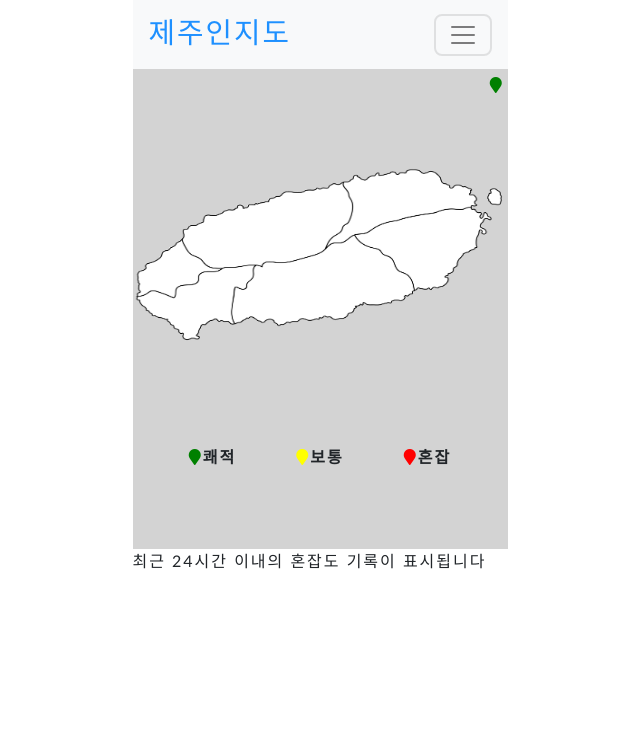
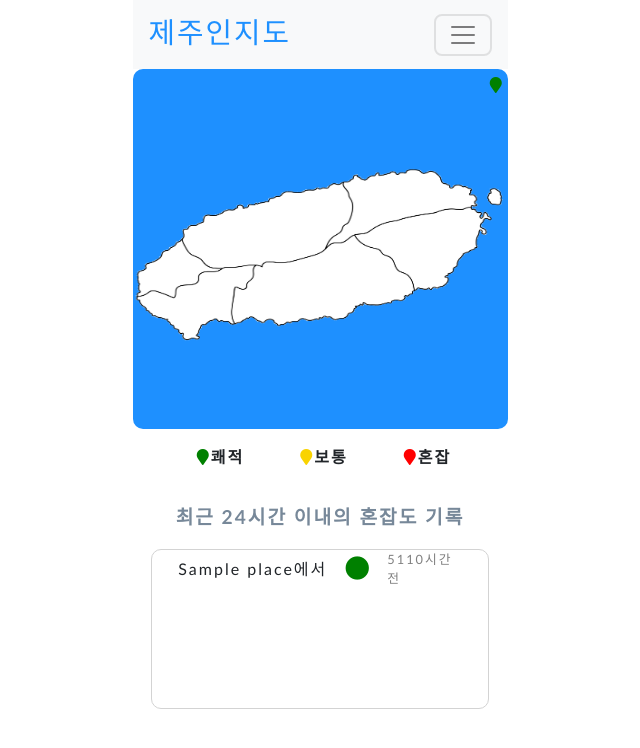
Before and after one commit to pilyeooong/jejuinjido, a Django app: page / in a window 1280 px wide. Shown: the top 748 px of the page, without its empty margins (320-960 px from the left). Run offline with Django 3.2, Linux system fonts and the light colour scheme; tables that the repository leaves empty hold one stand-in row (values such as "Sample post"); grey boxes marked "Sample" are stand-in pictures; data that the repository does not hold is empty; some libraries are stand-ins or nearby versions.

Commit message:
ADD: 메인페이지 혼잡도 로그

```diff
--- a/config/static/css/main.css
+++ b/config/static/css/main.css
@@ -17,7 +17,7 @@ body {
 }
 
 .yellow {
-    color:yellow;
+    color: #F9D300;
 }
 
 .green {
@@ -25,14 +25,15 @@ body {
 }
 
 .main-content {
-    background: lightgray;
+    /* background: lightgray; */
     height: 60vh;
 }
 
 .img-box{
     display: flex;
     justify-content: center;
-    /* background: dodgerblue; */
+    background: dodgerblue;
+    border-radius: 10px;
     width: 100%;
     height: 75%;
     position: relative;
@@ -63,7 +64,8 @@ body {
 
 .light {
     display: flex;
-    justify-content: center;
+    padding-left: 0.5em;
+    justify-content: space-around;
     align-items: center;
     font-weight: bold;
     margin-bottom: 0.5em;
@@ -128,3 +130,54 @@ body {
 .current-status {
     padding-left: 10%;
 }
+
+.congestion-log-title {
+    display: flex;
+    justify-content: center;
+    padding-top: 1.6rem;
+    font-size: 1.2em;
+    font-weight: bold;
+    color: lightslategray;
+}
+.left-side {
+    width: 95%;
+    padding-left: 0.5em;
+}
+
+.congestion-log {
+    display: flex;
+    width: 90%;
+    height: 160px;
+    overflow: scroll;
+    margin: 0 auto;
+    position: relative;
+    border: 1px solid lightgray;
+    border-radius: 10px;
+}
+.congestion-place {
+    width: 60%;
+    display: flex;
+    justify-content: center;
+}
+
+.scroll-guide{
+    position: absolute;
+    display: none;
+    background: red;
+    top: 40%;
+    right: 35%;
+}
+
+.log {
+    display: flex;
+    align-items: center;
+}
+
+.log div:nth-child(2) {
+    margin-right: 1em;
+}
+
+.log-timeago {
+    color: gray;
+    font-size: 0.8em;
+}
--- /dev/null
+++ b/config/static/js/main.js
@@ -0,0 +1,14 @@
+window.onload = function () {
+  const logBox = document.querySelector('.congestion-log');
+  const scrollMessage = document.querySelector('.scroll-guide');
+
+  function hoverEvent() {
+    scrollMessage.style.display = 'block';
+    setTimeout(() => {
+      scrollMessage.style.display = 'none';
+    }, 1500);
+    removeEventListener('mouseover', hoverEvent);
+  }
+
+  logBox.addEventListener('onload', hoverEvent);
+};
--- a/main/templates/main/index.html
+++ b/main/templates/main/index.html
@@ -37,9 +37,31 @@
             혼잡
         </div>
     </div>
+    <div class="congestion-log-title">
+        <span>최근 24시간 이내의 혼잡도 기록</span>
+    </div>
 </div>
-<div>
-    최근 24시간 이내의 혼잡도 기록이 표시됩니다
+<div class="congestion-log">
+    <div class="left-side">
+    {% for congestion in congestions %}
+        <div class="log">
+            <div class="congestion-place">{{ congestion.place }}에서 </div>
+            <div>
+                {% if congestion.value == 3 %}
+                <i class="text-mid red fas fa-circle"></i>
+                {% elif congestion.value == 2 %}
+                <i class="text-mid yellow fas fa-circle"></i>
+                {% else %}
+                <i class="text-mid green fas fa-circle"></i>
+                {% endif %}
+            </div>
+            <div class="log-timeago">{{ congestion.time_since_created }}</div>
+        </div>
+    {% endfor %}
+    </div>
+    <div class="right-side">
+    </div>
+    <div class="scroll-guide">스크롤 해보세요</div>
 </div>
 
 {% for place in places %}
@@ -48,7 +70,8 @@
     <div class="modal-dialog modal-dialog-centered">
         <div class="modal-content">
             <div class="modal-header" style="align-items: center;">
-                <h5 class="modal-title" id="exampleModalLabel" style="font-weight: bold; font-size: 1.2em;">{{ place.name }}</h5>
+                <h5 class="modal-title" id="exampleModalLabel" style="font-weight: bold; font-size: 1.2em;">
+                    {{ place.name }}</h5>
                 {% if place.get_congestion_avg == 3 %}
                 <div class="current-status">
                     <i class="text-mid red fas fa-people-arrows"></i>
@@ -65,7 +88,7 @@
                     <span class="text-mid text-bold">쾌적</span>
                 </div>
                 {% endif %}
-                <button type="button" class="close" data-dismiss="modal" aria-label="Close">
+                <button type="button" class="close" data-dismiss="modal" aria-label="Close" style="margin-left: -1em;">
                     <span aria-hidden="true">&times;</span>
                 </button>
             </div>
@@ -82,7 +105,7 @@
                                 <i class="fas fa-circle" style="color: red;"></i>
                                 <span class="light-on-text">켜짐</span>
                             </div>
-                            <span class="timeago">{{ congestion.created_at|timesince }} 전</span>
+                            <span class="timeago">{{ congestion.time_since_created }}</span>
                         </div>
                         {% elif congestion.value == 2 %}
                         <div class="light">
@@ -90,7 +113,7 @@
                                 <i class="fas fa-circle" style="color: yellow;"></i>
                                 <span class="light-on-text">켜짐</span>
                             </div>
-                            <span class="timeago">{{ congestion.created_at|timesince }} 전</span>
+                            <span class="timeago">{{ congestion.time_since_created }}</span>
                         </div>
                         {% else %}
                         <div class="light">
@@ -98,7 +121,7 @@
                                 <i class="fas fa-circle" style="color: green;"></i>
                                 <span class="light-on-text">켜짐</span>
                             </div>
-                            <span class="timeago">{{ congestion.created_at|timesince }} 전</span>
+                            <span class="timeago">{{ congestion.time_since_created }}</span>
                         </div>
                         {% endif %}
                         {% endfor %}
--- a/place/models.py
+++ b/place/models.py
@@ -1,4 +1,5 @@
 from django.db import models
+from django.utils import timezone
 from django.core.validators import RegexValidator
 from collections import Counter
 
@@ -63,3 +64,17 @@ class Congestion(TimeStampedModel):
 
     def __str__(self):
         return f'{self.place.name} - {self.value}'
+
+    def time_since_created(self):
+        timesince = (timezone.now()-self.created_at).total_seconds()
+        minute = timesince // 60
+        hour = timesince // 3600
+
+        if timesince // 60 < 1:
+            return f'{int(timesince)}초 전'
+
+        elif minute and minute < 60:
+            return f'{int(minute)}분 전'
+
+        else:
+            return f'{int(hour)}시간 전'
--- a/templates/base.html
+++ b/templates/base.html
@@ -45,6 +45,7 @@
     <!-- Third party plugin JS-->
     <script src="https://cdnjs.cloudflare.com/ajax/libs/jquery-easing/1.4.1/jquery.easing.min.js"></script>
     <script src="{% static 'js/scripts.js' %}"></script>
+    <script src="{% static 'js/main.js' %}"></script>
 
 </body>
 
```
Also changed, not shown: config/static/js/scripts.js (line endings or trailing spaces).
